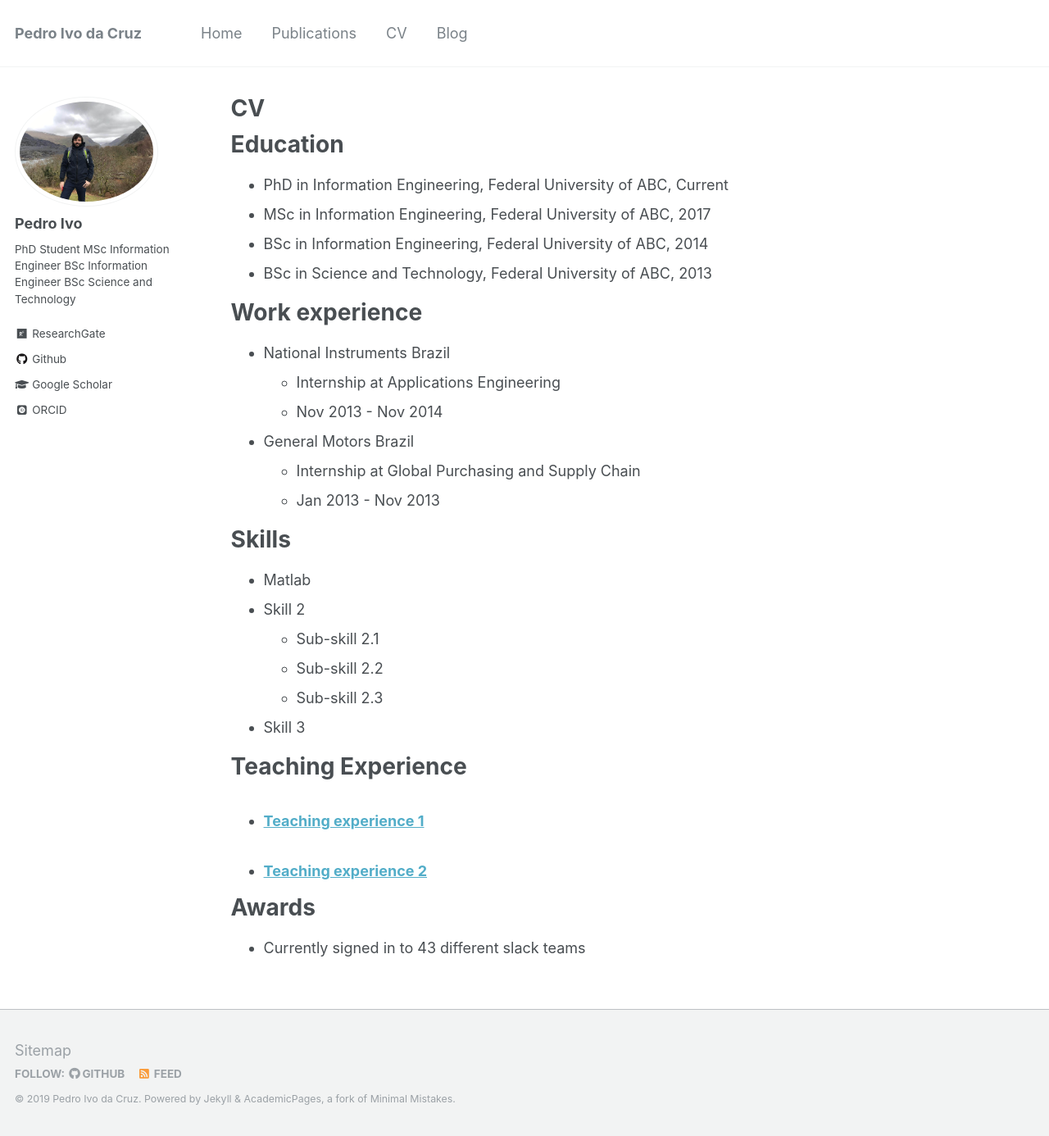
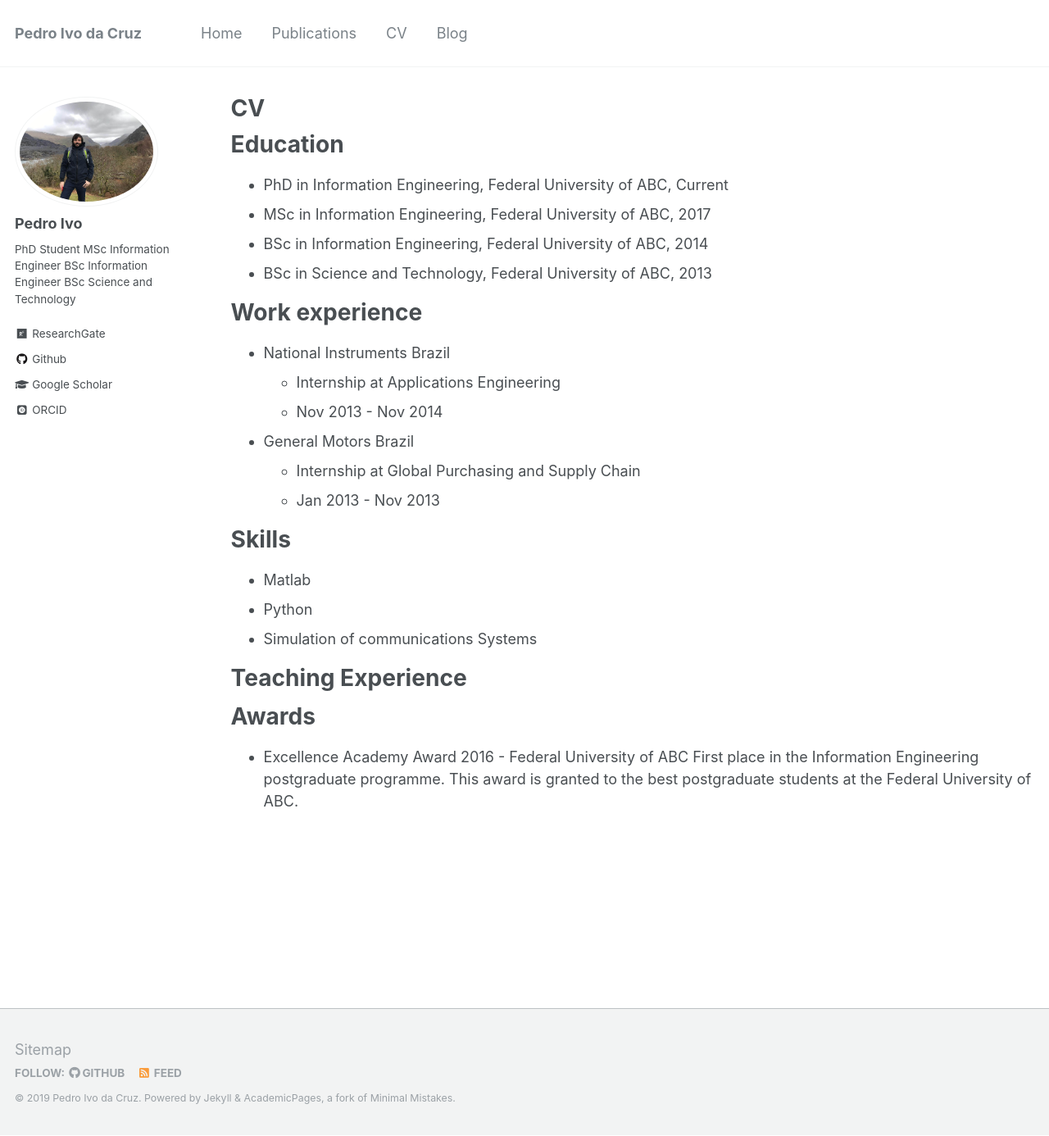
Before and after one commit to pedroidc/pedroidc.github.io, a Jekyll site: the page built from _pages/cv.md, in a window 1280 px wide and 1386 px high. Shown: the whole window at 82% size. Built offline with Jekyll 4.4.1, drawn with Linux system fonts in a browser that asks for light colours; some web fonts are replaced.

Commit message:
First update in awards section on CV

```diff
--- a/_pages/cv.md
+++ b/_pages/cv.md
@@ -29,18 +29,18 @@ Work experience
 Skills
 ======
 * Matlab
-* Skill 2
-  * Sub-skill 2.1
-  * Sub-skill 2.2
-  * Sub-skill 2.3
-* Skill 3
+* Python
+* Simulation of communications Systems
 
 Teaching Experience
 ======
-  <ul>{% for post in site.teaching %}
+<!--   <ul>{% for post in site.teaching %}
     {% include archive-single-cv.html %}
-  {% endfor %}</ul>
+  {% endfor %}</ul> -->
+
+
 
 Awards
 ======
-* Currently signed in to 43 different slack teams
+* Excellence Academy Award 2016 - Federal University of ABC
+First place in the Information Engineering postgraduate programme. This award is granted to the best postgraduate students at the Federal University of ABC.
```
